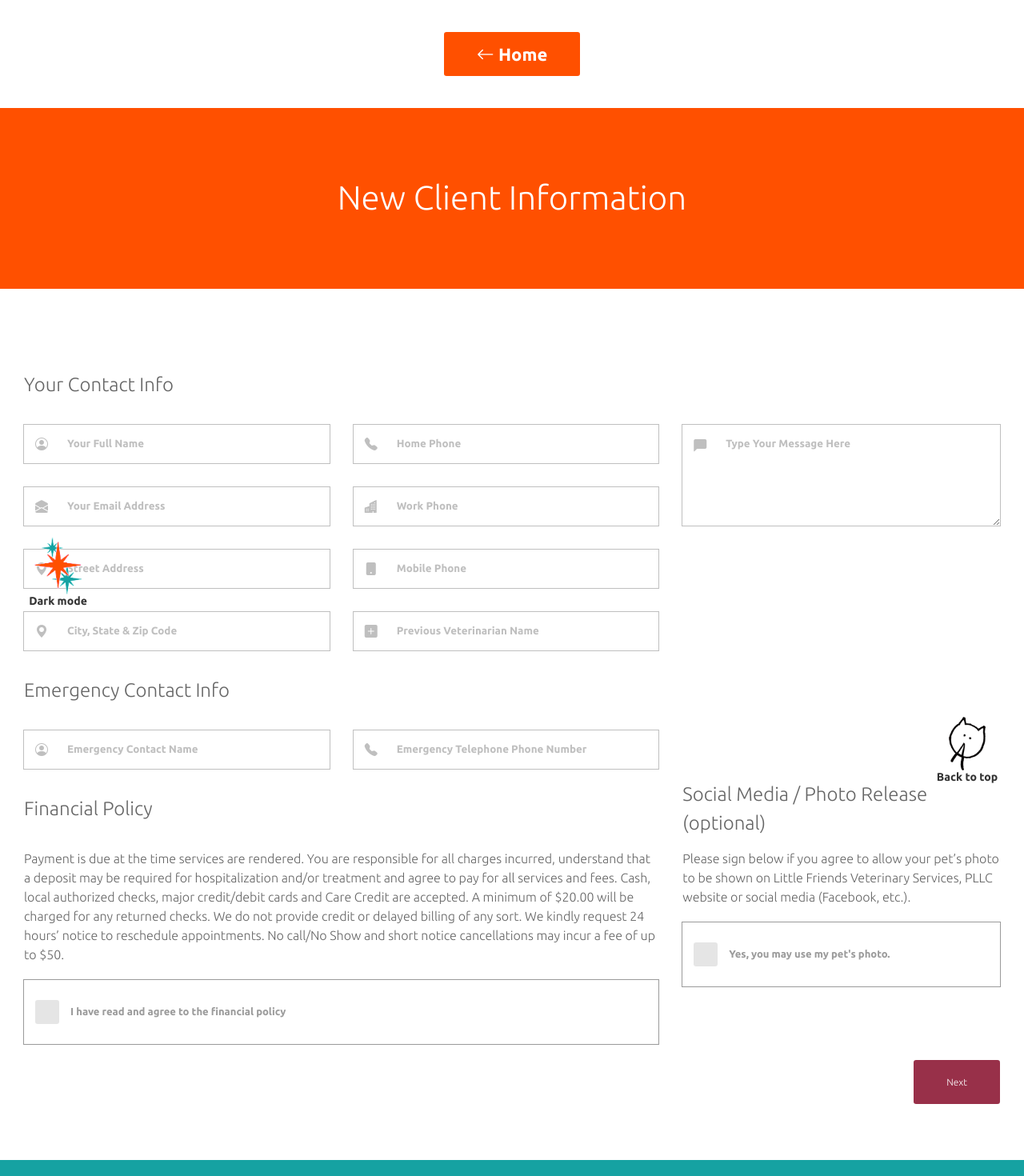
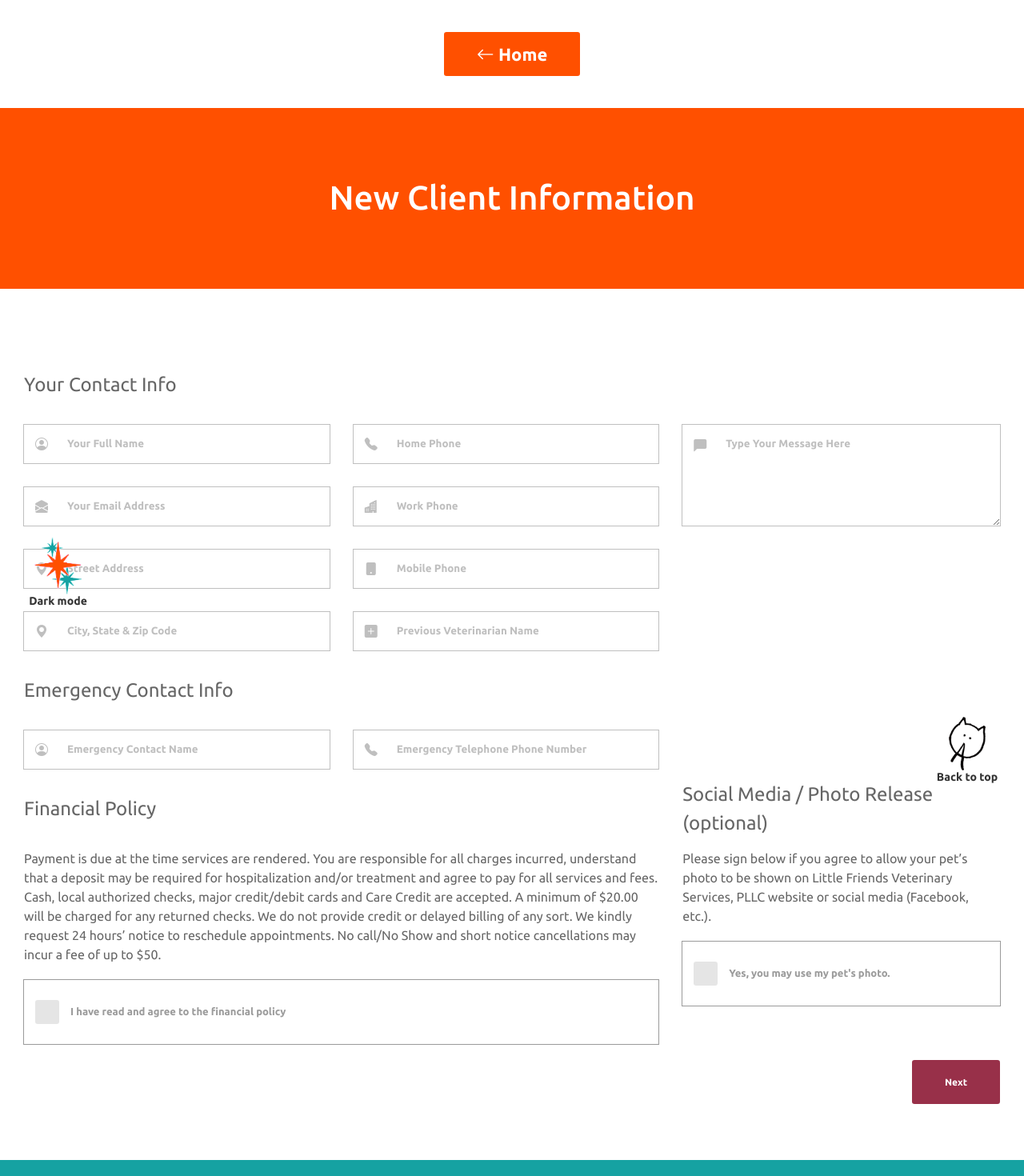
Before and after one commit to chrismuha/littlefriendsvet, a Vue app: page /intake in a window 1280 px wide. Shown: the top 1470 px of the page at 80% size. Built offline with nearby package versions, Linux system fonts and the light colour scheme; a web font is replaced by a local one.

Commit message:
Improve text readability and theme toggle response

```diff
--- a/src/assets/css/404.css
+++ b/src/assets/css/404.css
@@ -26,7 +26,7 @@
     padding: 16px 16px 16px;
     border-radius: 3px;
     font-size: 16pt;
-    font-weight: 300;
+    font-weight: 400;
     margin: auto;
     margin-bottom: 16px;
 }
@@ -45,7 +45,7 @@
 }
 
 .header1-p b {
-    font-weight: 300;
+    font-weight: 600;
 }
 
 .header2-h2 {
@@ -81,7 +81,7 @@
     max-width: 684px;
     padding: 16px 16px 16px;
     font-size: 14pt;
-    font-weight: 300;
+    font-weight: 400;
     margin: auto;
     margin-top: 0;
     margin-bottom: 16px;
--- a/src/assets/css/main.css
+++ b/src/assets/css/main.css
@@ -69,7 +69,7 @@ body, input, textarea {
     background: var(--page-background);
     font-family: 'Ubuntu', 'Gill Sans', 'Gill Sans MT', Calibri, 'Trebuchet MS', sans-serif;
     line-height: 1.5;
-    font-weight: 300;
+    font-weight: 400;
     color: var(--page-text);
 }
 
--- a/src/components/ContactUs.vue
+++ b/src/components/ContactUs.vue
@@ -86,7 +86,7 @@ section {
 .right-section h1 {
     text-align: center;
     margin: auto;
-    font-weight: 300;
+    font-weight: 500;
     color: var(--heading-text);
     font-size: 2rem;
 }
--- a/src/components/ThemeToggle.vue
+++ b/src/components/ThemeToggle.vue
@@ -70,7 +70,7 @@ onUnmounted(() => {
   color: var(--heading-text);
   font-family: inherit;
   cursor: pointer;
-  transition: bottom 1s, transform .2s;
+  transition: transform .2s;
 }
 
 .theme-toggle.show {
--- a/src/components/home/AdvancedImaging.vue
+++ b/src/components/home/AdvancedImaging.vue
@@ -28,7 +28,7 @@ section {
 }
 h1 {
     font-size: 42px;
-    font-weight: 300;
+    font-weight: 500;
 }
 .content-container {
     display: flex;
--- a/src/components/intake/ClientForm.vue
+++ b/src/components/intake/ClientForm.vue
@@ -381,7 +381,7 @@ h1 {
     display: inline-flex;
     align-items: center;
     font-size: 24px;
-    font-weight: 300;
+    font-weight: 400;
 }
 
 .input-field textarea {
@@ -440,7 +440,7 @@ h1 {
 
 .btn-red {
     font-size: 12px;
-    font-weight: 200;
+    font-weight: 700;
     cursor: pointer;
 }
 
--- a/src/components/intake/ClientFormStep2.vue
+++ b/src/components/intake/ClientFormStep2.vue
@@ -293,7 +293,7 @@ h1 {
     display: flex;
     align-items: center;
     font-size: 24px;
-    font-weight: 300;
+    font-weight: 400;
 }
 
 .radio-group {
@@ -352,7 +352,7 @@ h1 {
 
 .btn {
     font-size: 12px;
-    font-weight: 200;
+    font-weight: 700;
     cursor: pointer;
 }
 
--- a/src/components/intake/IntakeHeader.vue
+++ b/src/components/intake/IntakeHeader.vue
@@ -8,6 +8,6 @@
 <style>
 .orange-bg .header h1 {
     color: white;
-    font-weight: 200;
+    font-weight: 500;
 }
 </style>
```
